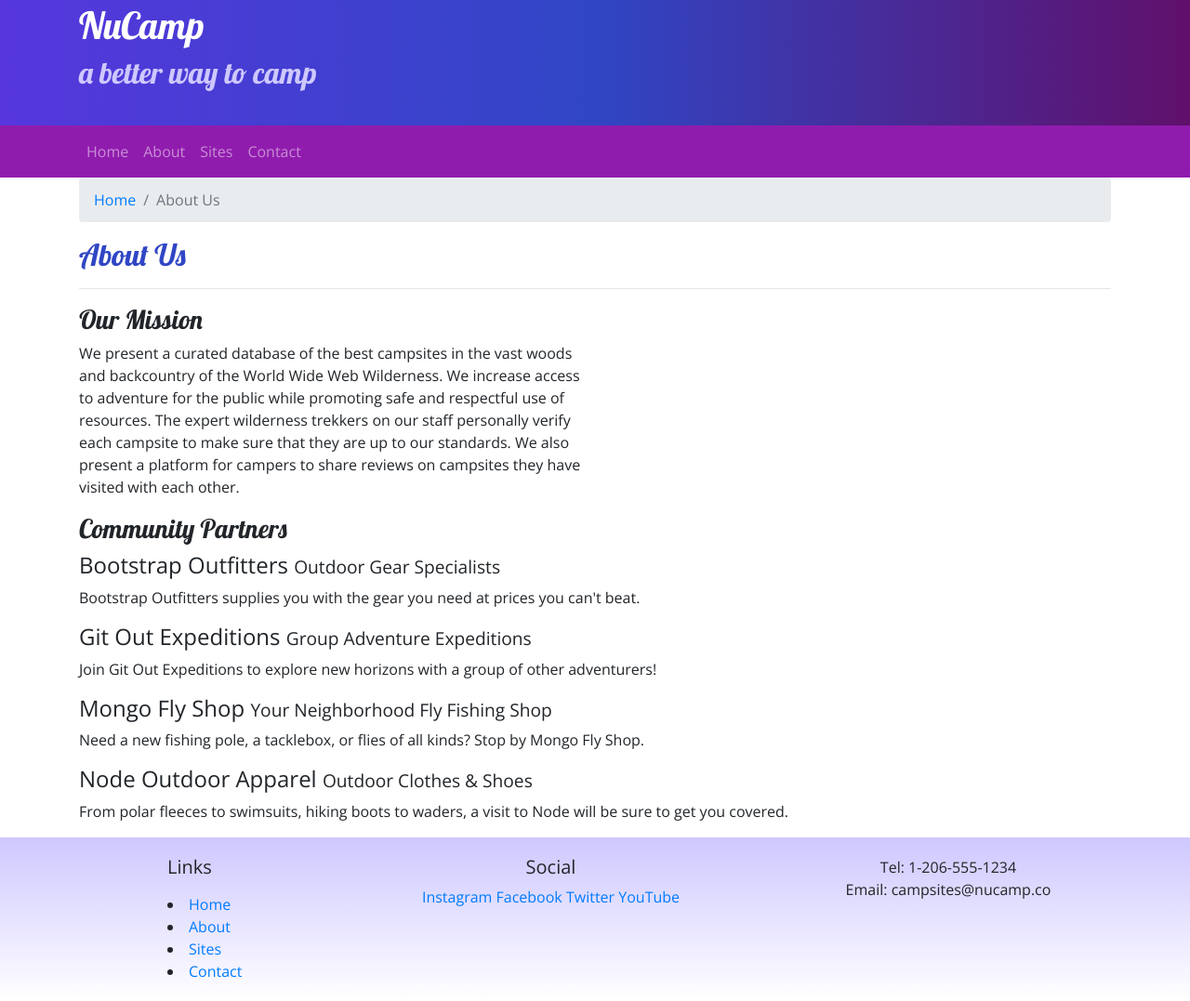
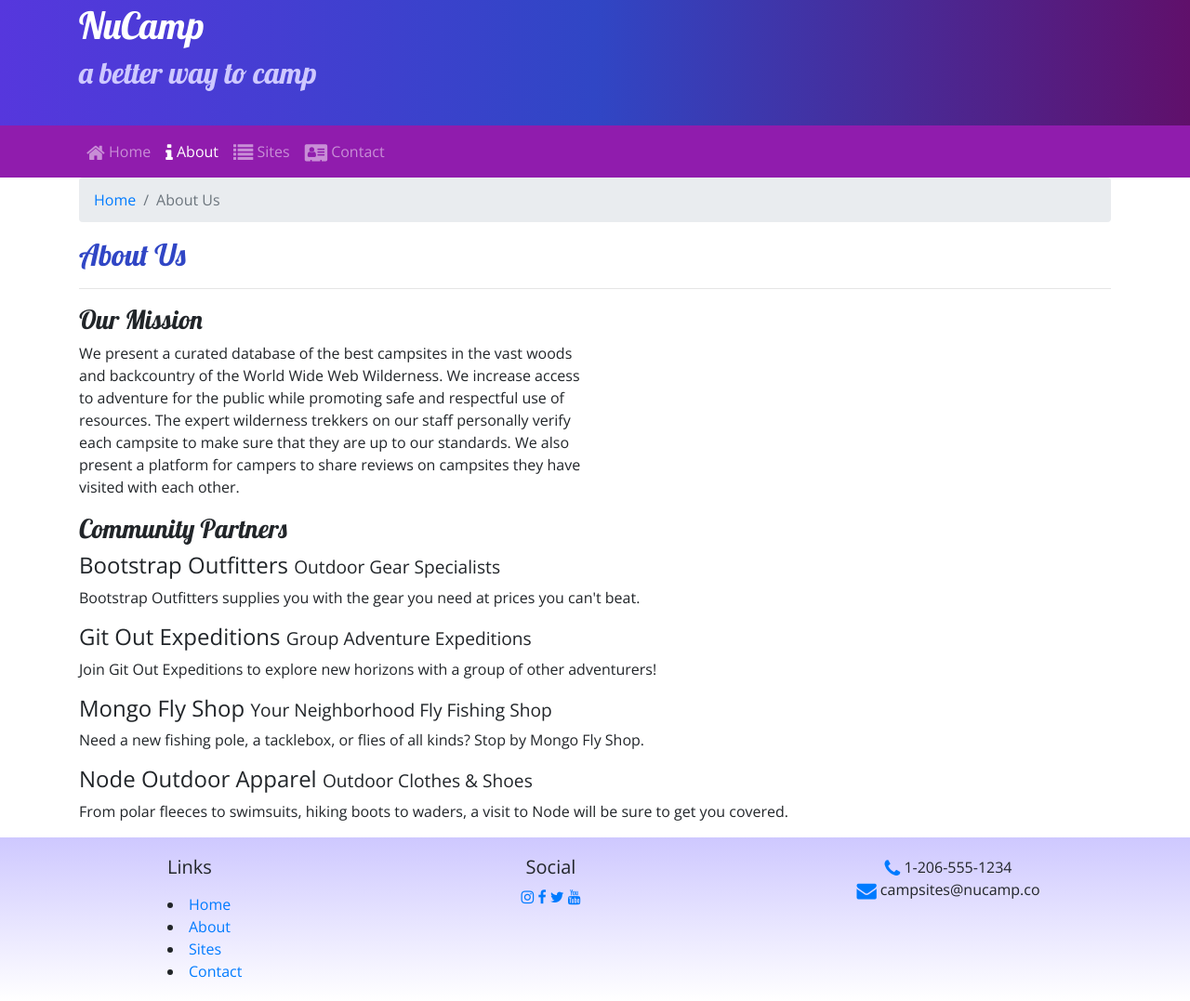
Before and after one commit to nico-nikolai/nucamp-bootstrap, a website: page aboutus.html in a window 1280 px wide. Shown: the part 27-1104 px from the top of the page at 93% size. Drawn offline with nearby package versions, Linux system fonts and the light colour scheme.

Commit message:
Icon Fonts

```diff
--- a/aboutus.html
+++ b/aboutus.html
@@ -7,6 +7,8 @@
     <meta name="viewport" content="width=device-width, initial-scale=1" />
 
     <link rel="stylesheet" href="node_modules/bootstrap/dist/css/bootstrap.min.css" />
+
+    <link rel="stylesheet" href="node_modules/font-awesome/css/font-awesome.min.css" />
 
     <link rel="stylesheet" href="https://fonts.googleapis.com/css2?family=Lobster&family=Open+Sans&display=swap" />
 
@@ -35,10 +37,10 @@
             </button>
             <div class="collapse navbar-collapse" id="nucampNavbar">
                 <ul class="navbar-nav">
-                    <li class="nav-item"> <a class="nav-link" href="index.html">Home</a></li>
-                    <li class="nav-item-active"> <a class="nav-link" href="#">About</a></li>
-                    <li class="nav-item"> <a class="nav-link" href="#">Sites</a></li>
-                    <li class="nav-item"> <a class="nav-link" href="#">Contact</a></li>
+                    <li class="nav-item"> <a class="nav-link" href="index.html"><i class="fa fa-home fa-lg"></i> Home</a></li>
+                    <li class="nav-item active"> <a class="nav-link" href="#"><i class="fa fa-info fa-lg"></i> About</a></li>
+                    <li class="nav-item"> <a class="nav-link" href="#"><i class="fa fa-list fa-lg"></i> Sites</a></li>
+                    <li class="nav-item"> <a class="nav-link" href="#"><i class="fa fa-address-card fa-lg"></i> Contact</a></li>
                 </ul>
             </div>
         </div>
@@ -92,14 +94,14 @@
                 </div>
                 <div class="col-6 col-sm-5 text-center">
                     <h5>Social</h5>
-                    <a href="http://instagram.com/">Instagram</a>
-                    <a href="http://facebook.com/">Facebook</a>
-                    <a href="http://twitter.com/">Twitter</a>
-                    <a href="http://youtube.com/">YouTube</a>
+                    <a href="http://instagram.com/"><i class="fa fa-instagram"></i></a>
+                    <a href="http://facebook.com/"><i class="fa fa-facebook"></i></a>
+                    <a href="http://twitter.com/"><i class="fa fa-twitter"></i></a>
+                    <a href="http://youtube.com/"><i class="fa fa-youtube"></i></a>
                 </div>
-                <div class="col-sm-4 text-center">
-                    Tel: 1-206-555-1234<br />
-                    Email: campsites@nucamp.co
+                <div class = "col-sm-4 text-center">
+                    <i class="fa fa-phone fa-lg text-primary"></i> 1-206-555-1234<br />
+                    <i class="fa fa-envelope fa-lg text-primary"></i> campsites@nucamp.co
                 </div>
            </div>
         </div>
--- a/package.json
+++ b/package.json
@@ -15,6 +15,7 @@
   },
   "dependencies": {
     "bootstrap": "^4.0.0",
+    "font-awesome": "^4.7.0",
     "jquery": "^3.3.1",
     "popper.js": "^1.12.9"
   }
```
Also changed, not shown: index.html (+12 -10 lines), 1 other file.
